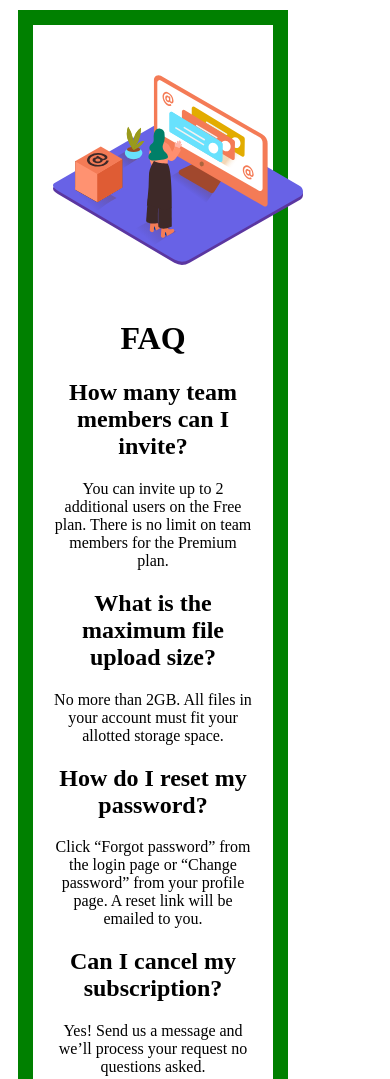
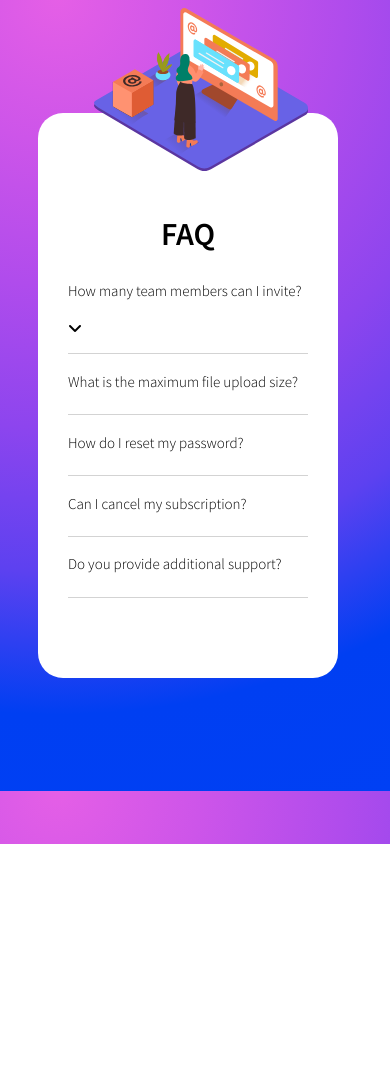
Before and after one commit to LucasBahl/frontendmentor-ex01, a plain HTML site: page index.html in a window 390 px wide. Shown: the top 1079 px of the page. After the commit the page ends 844 px from the top, so only its background shows below. Drawn offline with Linux system fonts and the light colour scheme.

Commit message:
commit on main

```diff
--- a/css/style.css
+++ b/css/style.css
@@ -1,22 +1,45 @@
 body {
     width: 100%;
+    background-image: radial-gradient(circle at 14.79% -0.28%, #e55fe6 0, #cd55e9 16.67%, #b04cec 33.33%, #8d45ee 50%, #5d41f0 66.67%, #003ff2 83.33%, #0040f4 100%);
+    font-family: 'Source Sans Pro', sans-serif;
 }
 
 
 /* MOBILE */
 
-@media only screen and (max-width: 768px) {
-    .contenedor {
-        box-sizing: content-box;
-        width: 200px;
-        padding: 20px;
-        margin: 10px;
-        border: 15px solid green;
+@media only screen and (max-width: 844px) {
+    .container {
+        display: inline-block;
+        padding: 80px 30px;
+        margin: 105px 30px;
+        box-sizing: border-box;
+        align-items: center;
+        background-color: #fff;
+        border-radius: 25px;
+    }
+    img {
+        position: absolute;
+        width: 55%;
+        left: 24%;
+    }
+    h1 {
         text-align: center;
-        align-items: center;
     }
-    .contenedor img {
-        height: 250px;
-        width: 250px;
+    h2 {
+        font-size: 15px;
+        font-weight: 300;
+        line-height: 30px;
+    }
+    .line {
+        margin-top: 10px;
+        width: 240px;
+        height: 5px;
+        border-bottom: 1px solid lightgray;
+        position: relative;
+    }
+    .container__dropdown ul {
+        position: absolute;
+        max-height: 0px;
+        overflow: hidden;
     }
 }
--- a/index.html
+++ b/index.html
@@ -8,59 +8,56 @@
     <!-- displays site properly based on user's device -->
 
     <link rel="icon" type="image/png" sizes="32x32" href="./images/favicon-32x32.png">
+    <link rel="preconnect" href="https://fonts.googleapis.com">
+    <link rel="preconnect" href="https://fonts.gstatic.com" crossorigin>
+    <link href="https://fonts.googleapis.com/css2?family=Source+Sans+Pro:wght@200;300;600&display=swap" rel="stylesheet">
+    <script src="https://kit.fontawesome.com/d0b3e0aced.js" crossorigin="anonymous"></script>
 
     <title>Frontend Mentor | FAQ Accordion Card</title>
 
-    <!-- Feel free to remove these styles or customise in your own stylesheet 👍 -->
-    <style>
-        .attribution {
-            font-size: 11px;
-            text-align: center;
-        }
 
-        .attribution a {
-            color: hsl(228, 45%, 44%);
-        }
-    </style>
 </head>
 
 <body>
-    <div class="contenedor">
     <img src="./images/illustration-woman-online-mobile.svg" alt="Imagen Mujer">
+    <div class="container">
         <h1>FAQ</h1>
-        <div class="faq__question1">
-            <h2>How many team members can I invite?</h2>
-        </div>
-        <div class="faq__answer1">
+        <div class="container__dropdown">
+            <h2>How many team members can I invite?</h2><i class="fas fa-angle-down"></i>
+            <ul>
+                <li>
                     <p>You can invite up to 2 additional users on the Free plan. There is no limit on team members for the Premium plan.</p>
-        </div>
-        <div class="faq__question2">
+                </li>
+            </ul>
+            <div class="line"></div>
             <h2>What is the maximum file upload size?</h2>
-        </div>
-        <div class="faq__answer2">
+            <ul>
+                <li>
                     <p> No more than 2GB. All files in your account must fit your allotted storage space. </p>
-        </div>
-        <div class="faq__question3">
+                </li>
+            </ul>
+            <div class="line"></div>
             <h2>How do I reset my password?</h2>
-        </div>
-        <div class="faq__answer3">
+            <ul>
+                <li>
                     <p>Click “Forgot password” from the login page or “Change password” from your profile page. A reset link will be emailed to you.</p>
-        </div>
-        <div class="faq__question4">
+                </li>
+            </ul>
+            <div class="line"></div>
             <h2>Can I cancel my subscription?</h2>
-        </div>
-        <div class="faq__answer4">
+            <ul>
+                <li>
                     <p>Yes! Send us a message and we’ll process your request no questions asked.</p>
-        </div>
-        <div class="faq__question5">
+                </li>
+            </ul>
+            <div class="line"></div>
             <h2>Do you provide additional support?</h2>
-        </div>
-        <div class="faq_answer5">
+            <ul>
+                <li>
                     <p>Chat and email support is available 24/7. Phone lines are open during normal business hours.</p>
-        </div>
-    </div>
-    <div class="attribution">
-        Challenge by <a href="https://www.frontendmentor.io?ref=challenge" target="_blank">Frontend Mentor</a>. Coded by <a href="#">Lucas Bahl</a>.
+                </li>
+            </ul>
+            <div class="line"></div>
         </div>
 </body>
 
```
Lines whose indentation alone changed are shown as unchanged.
